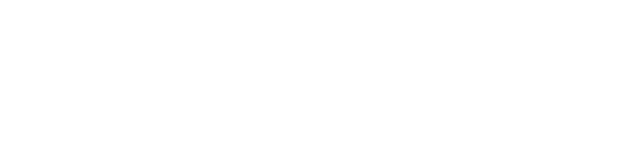
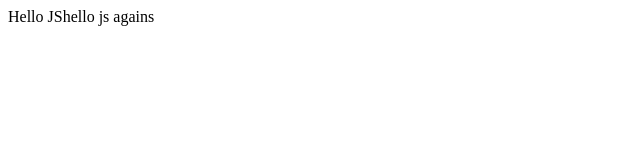
Before and after one commit to AlexandraEspindola/curso_automacao-para-zumbis_exercicios, a plain HTML site: page index.html in a window 1280 px wide. Shown: the whole page, without its empty margins (0-640 px from the left). Drawn offline with Linux system fonts and the light colour scheme.

Commit message:
hello js modified

```diff
--- a/index.html
+++ b/index.html
@@ -2,9 +2,17 @@
 <head>
     <meta charset="UTF-8">
     <meta name="viewport" content="width=device-width, initial-scale=1.0">
-    <title>Document</title>
+    <title>Hello JavaScript!</title>
 </head>
 <body>
 
+    <p id="hi">Hello JS</p>
+
+<script type="text/javascript">
+    document.getElementById("hi").append("hello js agains")
+    console.log("hello js agains")
+</script>
+
+
 </body>
 </html>
```
